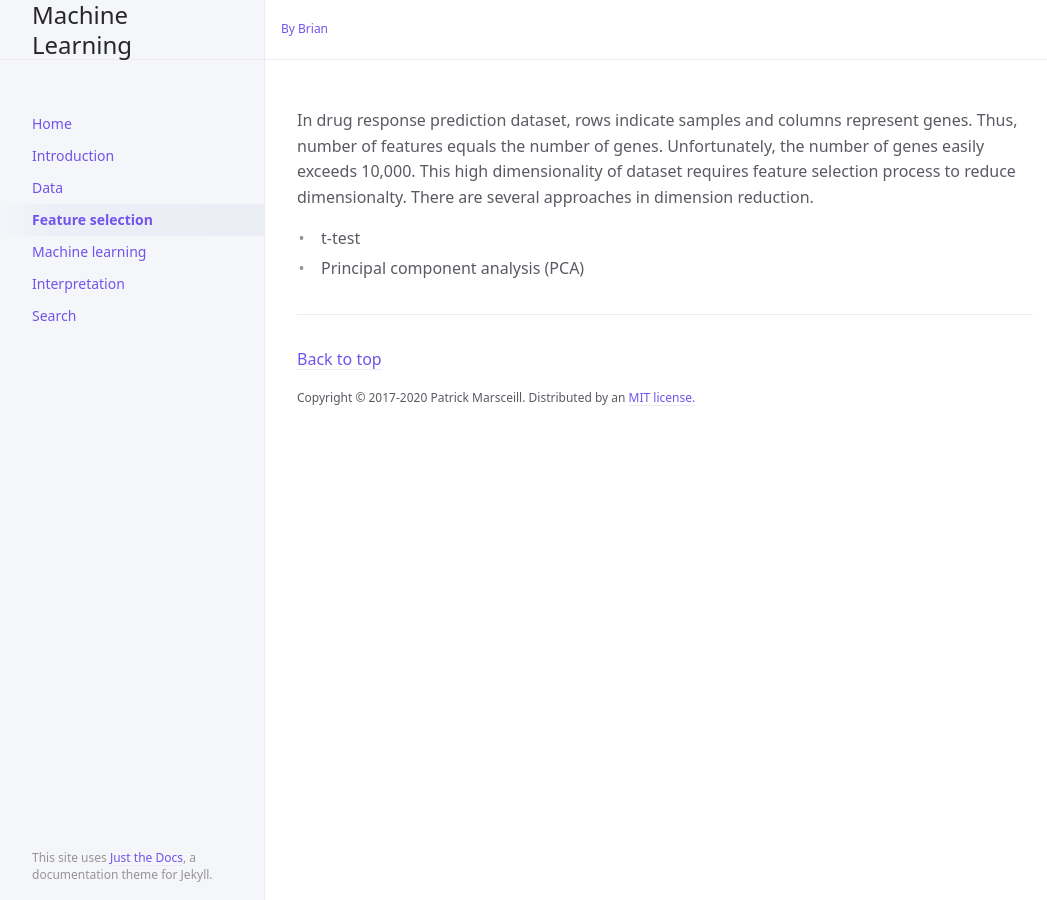
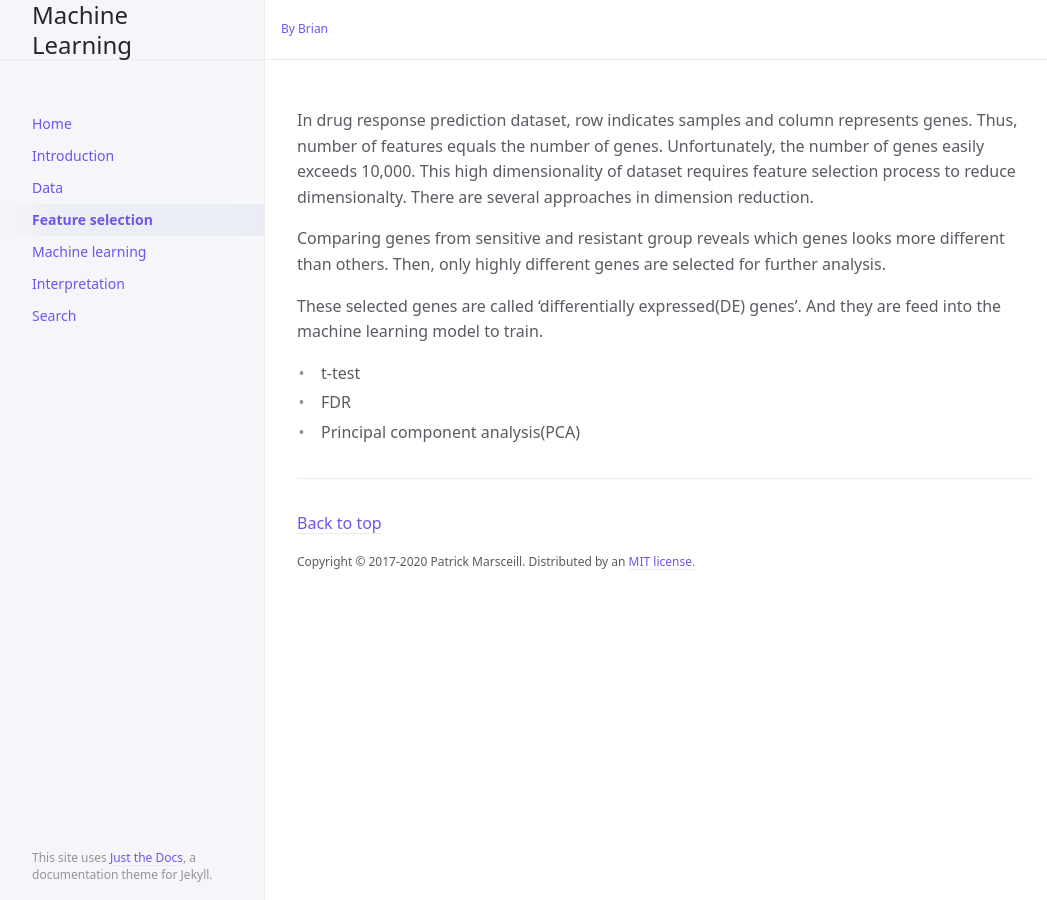
Before and after one commit to briankimstudio/drp, a Jekyll site: the page built from docs/feature-selection.md, in a window 1280 px wide. Shown: the whole page, without its empty margins (107-1154 px from the left). Built offline with Jekyll 4.4.1, drawn with Linux system fonts in a browser that asks for light colours.

Commit message:
introduction

```diff
--- a/docs/feature-selection.md
+++ b/docs/feature-selection.md
@@ -4,7 +4,12 @@ title: Feature selection
 nav_order: 3
 ---
 
-In drug response prediction dataset, rows indicate samples and columns represent genes. Thus, number of features equals the number of genes. Unfortunately, the number of genes easily exceeds 10,000. This high dimensionality of dataset requires feature selection process to reduce dimensionalty. There are several approaches in dimension reduction.
+In drug response prediction dataset, row indicates samples and column represents genes. Thus, number of features equals the number of genes. Unfortunately, the number of genes easily exceeds 10,000. This high dimensionality of dataset requires feature selection process to reduce dimensionalty. There are several approaches in dimension reduction.
+
+Comparing genes from sensitive and resistant group reveals which genes looks more different than others. Then, only highly different genes are selected for further analysis.
+
+These selected genes are called 'differentially expressed(DE) genes'. And they are feed into the machine learning model to train.
 
 - t-test
-- Principal component analysis (PCA)
+- FDR
+- Principal component analysis(PCA)
```
